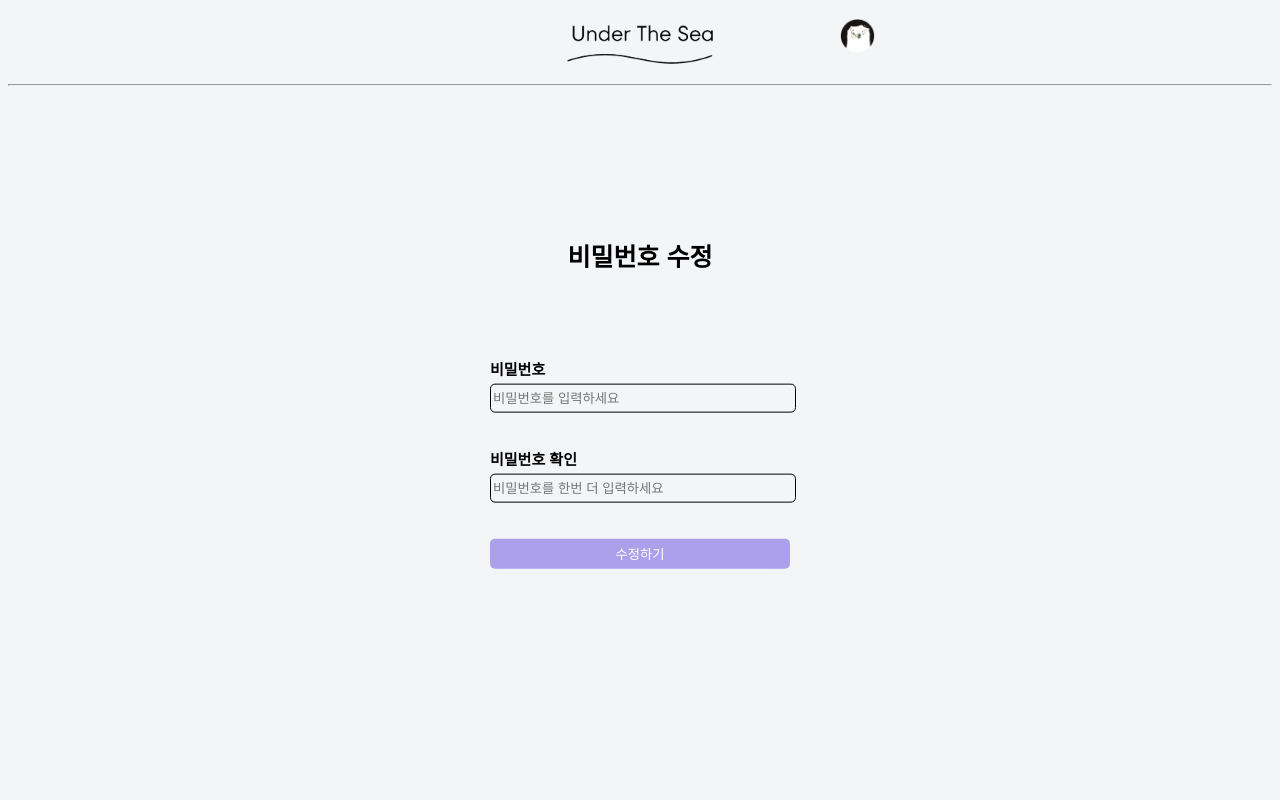
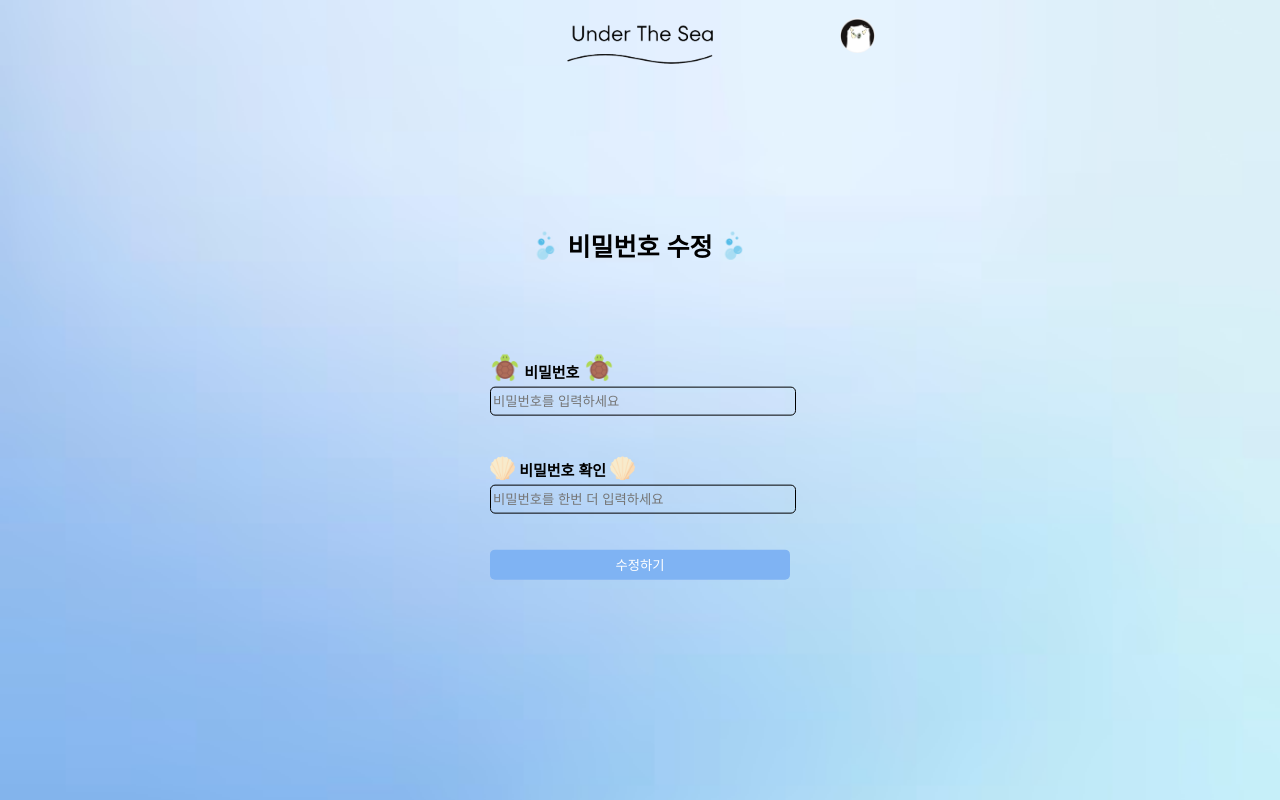
Before and after one commit to 100-hours-a-week/5-ariel-express-all, a website: page public/html/update-password.html in a window 1280 px wide. Drawn offline with Linux system fonts and the light colour scheme; no server answers; sample sign-in values are in the browser's storage.

Commit message:
[Change CSS] update-password page

```diff
--- a/public/css/update-password.css
+++ b/public/css/update-password.css
@@ -1,7 +1,8 @@
 body {
     justify-content: center;
     font-family: "Noto Sans KR", sans-serif;
-    background-color: #F4F5F7;
+    background-image: url('../assets/images/blue_background.avif');
+    background-size: cover;
 }
 
 header {
@@ -63,7 +64,7 @@ header {
 .modify-button {
     width: 100%;
     color: white;
-    background-color: #ACA0EB;
+    background-color: #7fb3f3;
     height: 30px;
     border: none;
     /* 테두리 제거 */
@@ -116,10 +117,22 @@ header {
     bottom: 70px; /* 화면 하단으로 설정 */
     left: 50%; /* 가운데 정렬을 위해 왼쪽으로 이동 */
     transform: translateX(-50%);
-    background-color: #ACA0EB;
+    background-color: #7fb3f3;
     color: white;
     padding: 10px 20px;
     border-radius: 20px;
     display: none; /* 처음에는 보이지 않도록 설정 */
     z-index: 9999; /* 다른 요소 위에 표시하기 위해 z-index 설정 */
 }
+
+.icons {
+    position: relative;
+    top: 5px;
+    width: 30px;
+}
+
+.icons3 {
+    position: relative;
+    top: 5px;
+    width: 25px;
+}
--- a/public/html/update-password.html
+++ b/public/html/update-password.html
@@ -21,17 +21,16 @@
             </div>
         </div>
     </header>
-    <hr>
 
     <section class="modify-password-form">
-        <h1 class="title-modify-password">비밀번호 수정</h1>
+        <h1 class="title-modify-password"><img src="/assets/images/bubbles.png" class="icons" alt="img-bubbles"> 비밀번호 수정 <img src="/assets/images/bubbles.png" class="icons" alt="img-bubbles"></h1>
         <form>
-            <p class="input-titles"><b>비밀번호</b>
+            <p class="input-titles"><img src="/assets/images/turtle.png" class="icons" alt="img-turtle"><b> 비밀번호 </b><img src="/assets/images/turtle.png" class="icons" alt="img-turtle">
                 <input type="password" class="input-text" placeholder="비밀번호를 입력하세요" id="passwordInput"
                     oninput="validatePassword(true), validateConfirmPassword(false), validateAllInputs()">
                 <small class="helper-text" id="passwordHelperText">* helper text</small>
             </p>
-            <p class="input-titles"><b>비밀번호 확인</b>
+            <p class="input-titles"><img src="/assets/images/clam.png" class="icons3" alt="img-clam"><b> 비밀번호 확인 </b><img src="/assets/images/clam.png" class="icons3" alt="img-clam">
                 <input type="password" class="input-text" placeholder="비밀번호를 한번 더 입력하세요" id="confirmPasswordInput"
                     oninput="validateConfirmPassword(true), validateAllInputs()">
                 <small class="helper-text" id="confirmPasswordHelperText">* helper text</small>
--- a/public/js/update-password.js
+++ b/public/js/update-password.js
@@ -116,10 +116,10 @@ const validateAllInputs = async () => {
 
     if (passwordValid && confirmPasswordValid) {
         modifyButton.disabled = false;
-        modifyButton.style.backgroundColor = '#7F6AEE';
+        modifyButton.style.backgroundColor = '#4e9af7';
     } else {
         modifyButton.disabled = true;
-        modifyButton.style.backgroundColor = '#ACA0EB';
+        modifyButton.style.backgroundColor = '#7fb3f3';
     }
 }
 
```
